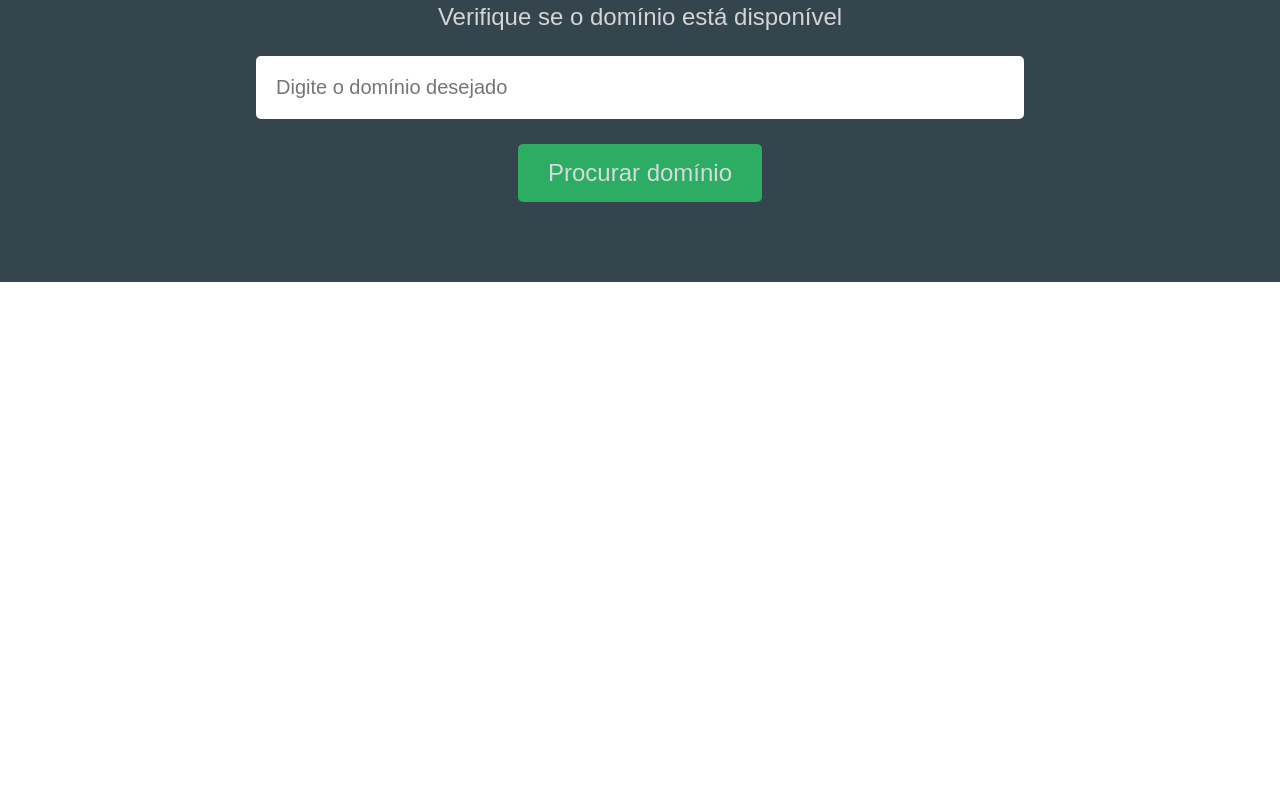
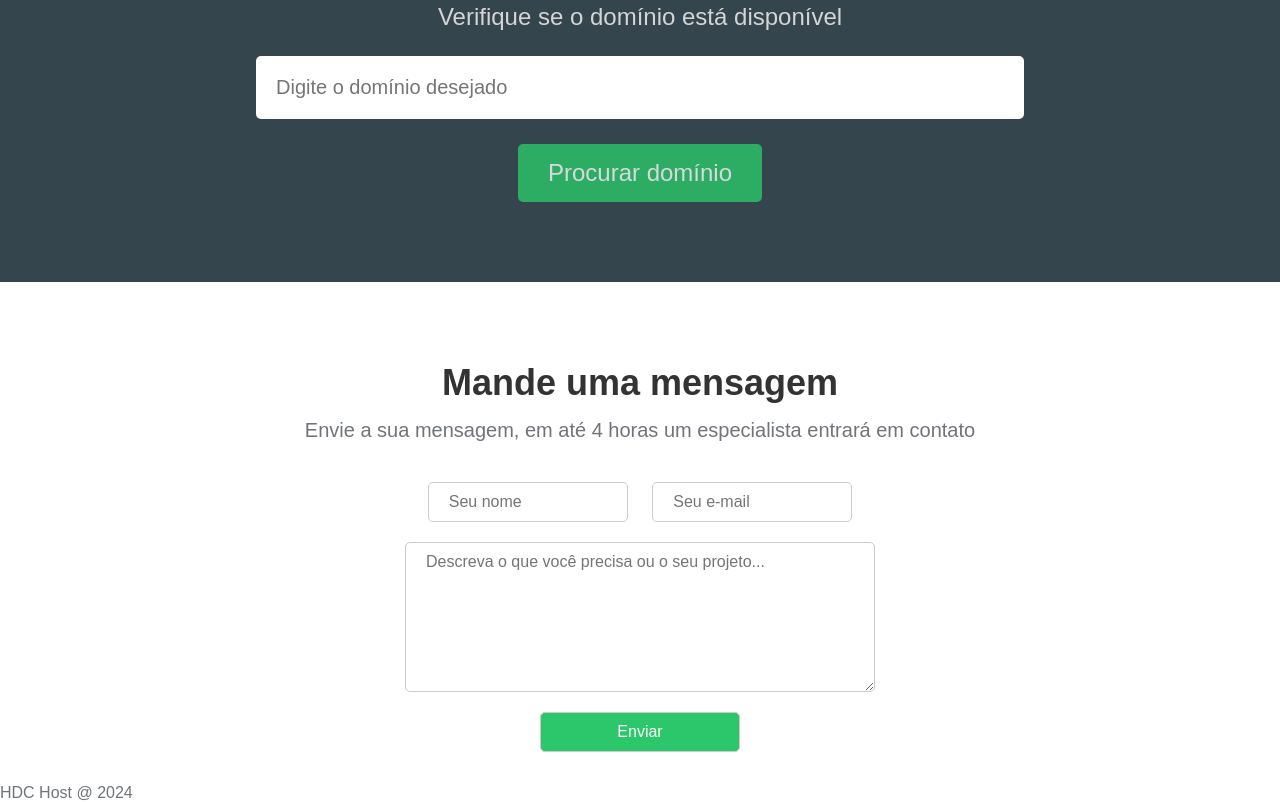
Before and after one commit to FabioJro/HDC, a plain HTML site: page index.html in a window 1280 px wide. Shown: the part 1771-2573 px from the top of the page. Before the commit the page ends 2053 px from the top, so only its background shows below. Drawn offline with Linux system fonts and the light colour scheme.

Commit message:
Adding contact and searchdomain

```diff
--- a/css/style.css
+++ b/css/style.css
@@ -258,3 +258,43 @@ nav {
 .searchdomain-container input[type="submit"]:hover {
     opacity: 1;
 }
+
+.contact-container {
+    text-align: center;
+    padding: 5rem 0 2rem 0;
+}
+
+.contact-container h2 {
+    font-size: 36px;
+    margin-bottom: 15px;
+}
+
+.contact-container p {
+    font-size: 20px;
+    margin-bottom: 40px;
+}
+
+.contact-container input,
+.contact-container textarea {
+    width: 200px;
+    padding: 10px 20px;
+    font-size: 16px;
+    border-radius: 5px;
+    border: 1px solid #ccc;
+    margin: 0 10px 20px;
+}
+
+.contact-container textarea {
+    display: block;
+    margin: 0 auto 20px;
+    width: 470px;
+    height: 150px;
+}
+
+.contact-container input[type="submit"] {
+    display: block;
+    margin: 0 auto;
+    background-color: #2cc76a;
+    color: #fff;
+    cursor: pointer;
+}
--- a/index.html
+++ b/index.html
@@ -7,7 +7,7 @@
     <link rel="stylesheet" href="https://cdnjs.cloudflare.com/ajax/libs/font-awesome/6.5.1/css/all.min.css"
         integrity="sha512-DTOQO9RWCH3ppGqcWaEA1BIZOC6xxalwEsw9c2QQeAIftl+Vegovlnee1c9QX4TctnWMn13TZye+giMm8e2LwA=="
         crossorigin="anonymous" referrerpolicy="no-referrer" />
-    <title>Document</title>
+    <title>HDC Host</title>
     <link rel="stylesheet" href="css/style.css">
 </head>
 
@@ -133,8 +133,24 @@
                     <input type="submit" value="Procurar domínio" />
                 </form>
             </section>
+            <section class="contact-container">
+                <h2>Mande uma mensagem</h2>
+                <p>
+                    Envie a sua mensagem, em até 4 horas um especialista entrará em
+                    contato
+                </p>
+                <form>
+                    <input type="text" name="name" id="name" placeholder="Seu nome" />
+                    <input type="email" name="email" id="email" placeholder="Seu e-mail" />
+                    <textarea name="message" id="message"
+                        placeholder="Descreva o que você precisa ou o seu projeto..."></textarea>
+                    <input type="submit" value="Enviar" />
+                </form>
             </section>
         </main>
+        <footer>
+            <p>HDC Host @ 2024</p>
+        </footer>
     </div>
 
 </body>
```
